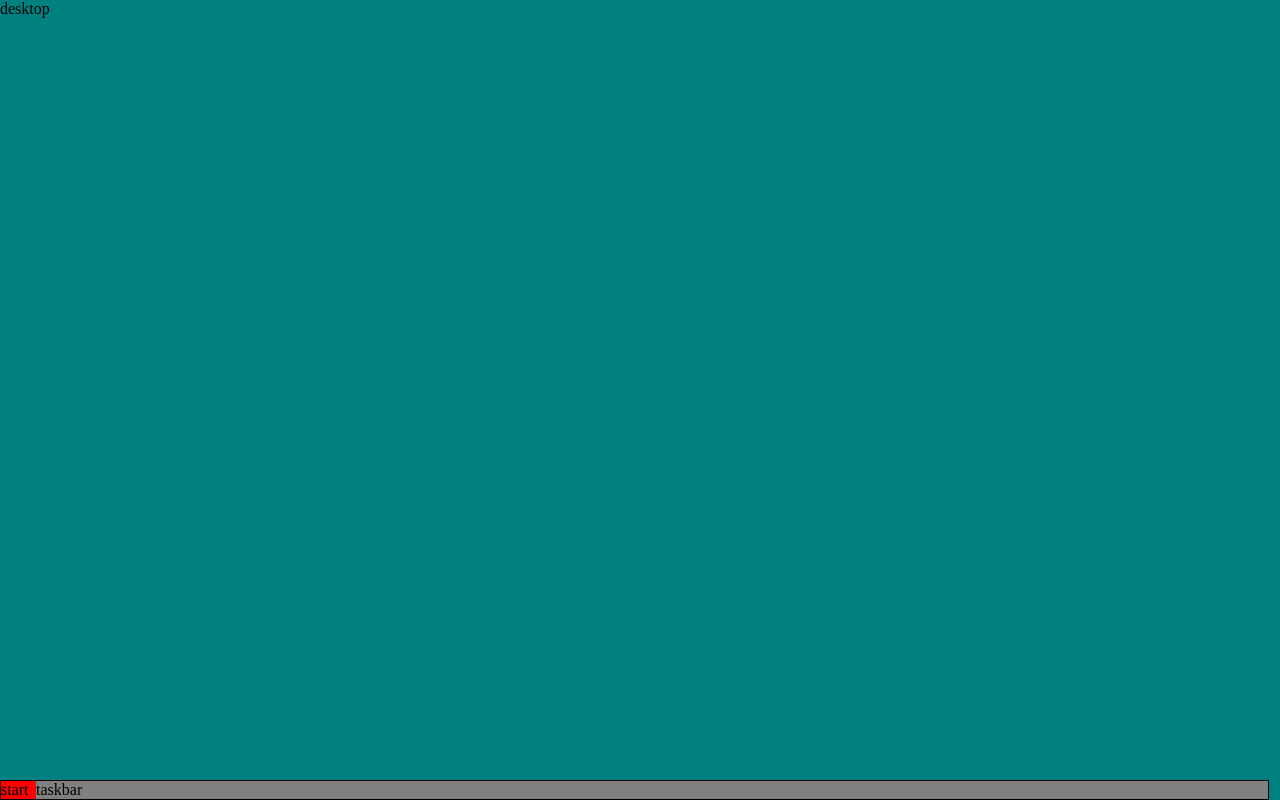
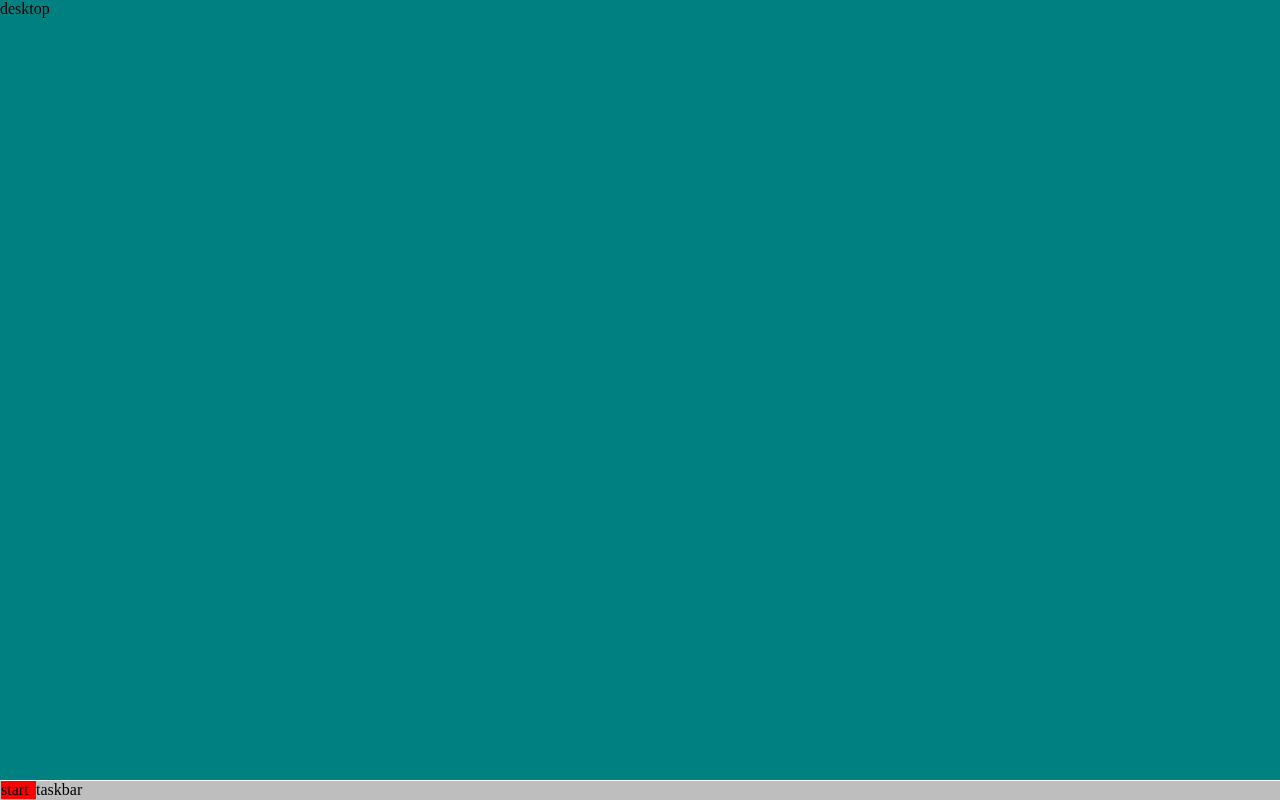
Before and after one commit to tg222eu/Personal-Desktop, a plain HTML site: page index.html in a window 1280 px wide. Drawn offline with Linux system fonts and the light colour scheme.

Commit message:
8: css overflow hidden, taskbar

```diff
--- a/css/style.css
+++ b/css/style.css
@@ -1,3 +1,8 @@
+body{
+  overflow-y:hidden; /* removes scrollbar */
+  overflow:hidden;
+}
+
 #desktop{
   background-color: #008080;
   position:fixed;
@@ -14,11 +19,11 @@
   padding:0;
   margin:0;
   left: 0;
-  background-color: grey;
-  border-color: black;
-  border-style: : solid;
-  border: 1px solid black;
-  width: 99%;
+  background-color: rgb(189,190,189);
+  border-color: white;
+  border: 1px solid rgb(189,190,189);
+  border-top-color: white;
+  width: 100%;
   bottom: 0;
 }
 
```
